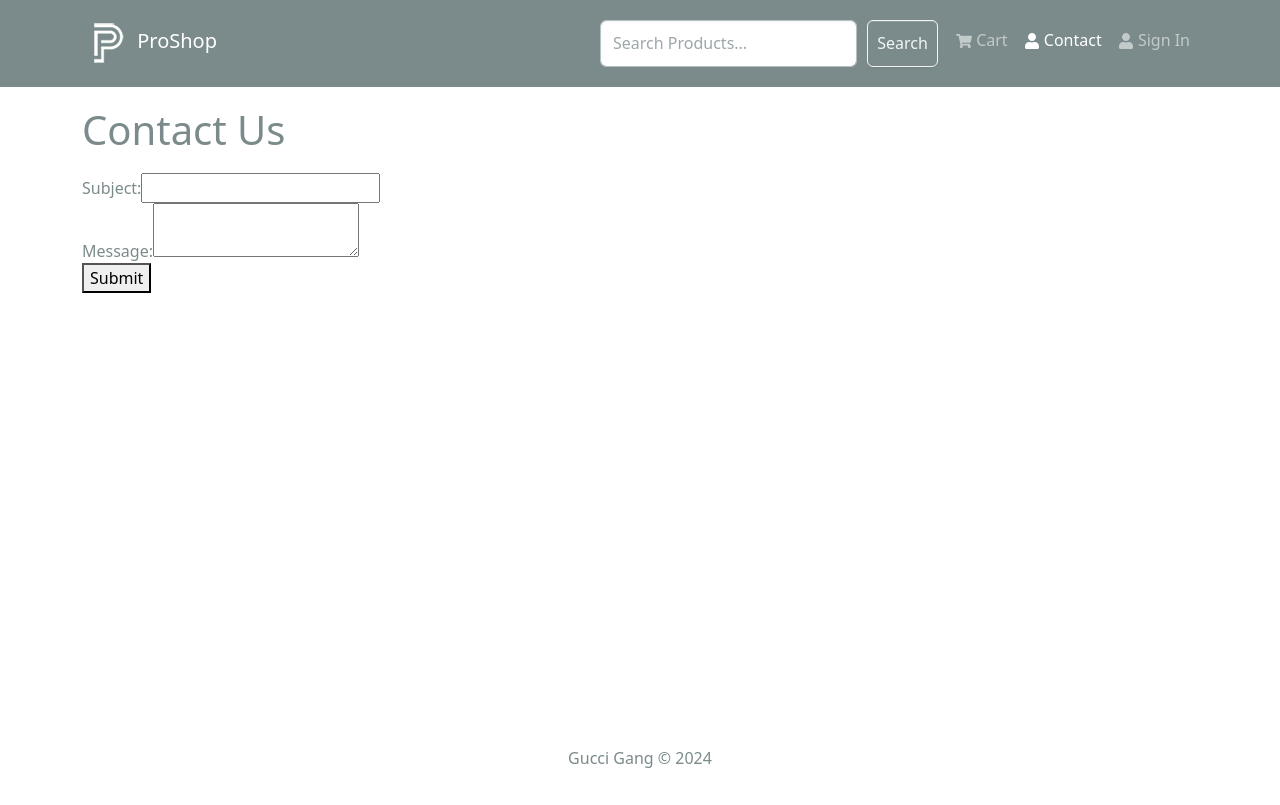
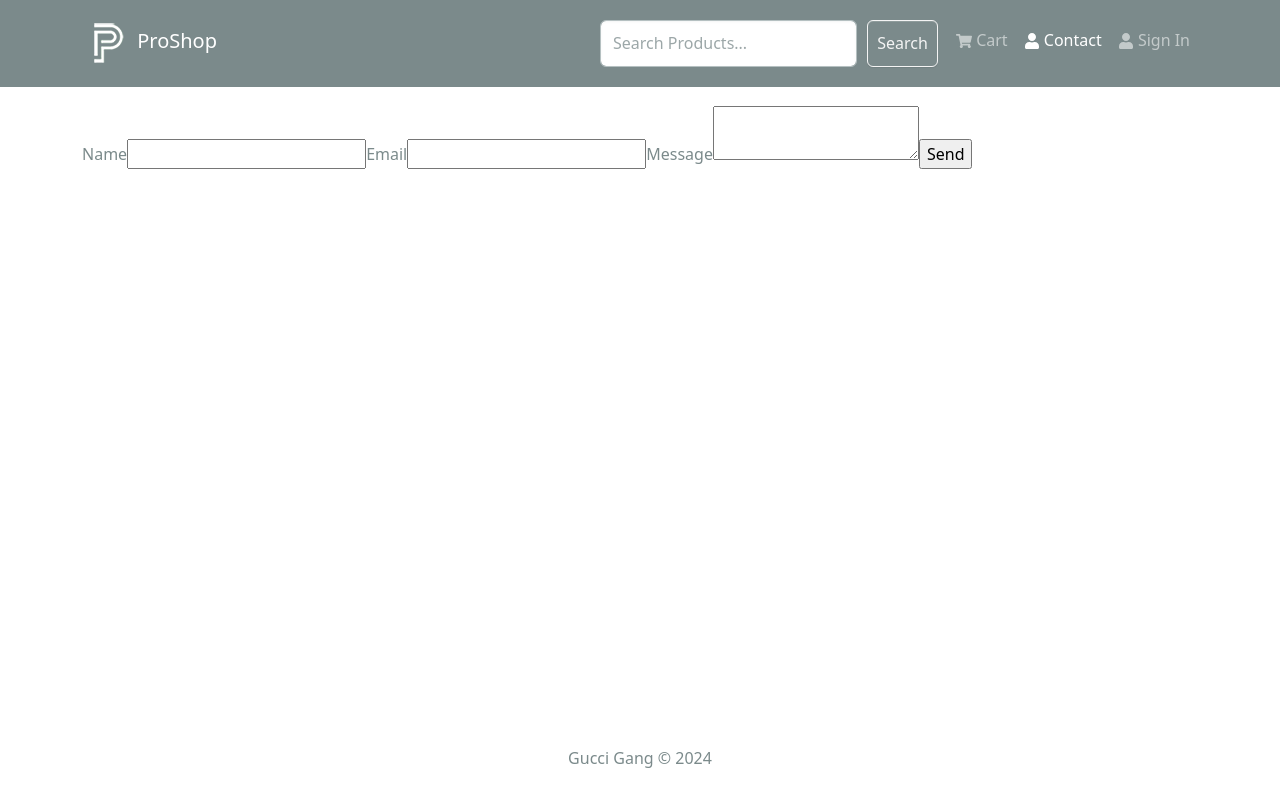
Before and after one commit to JoseBrouwer/MERN-Stack, a React (Create React App) app in the folder frontend/: page /contact in a window 1280 px wide. Built offline with nearby package versions, Linux system fonts and the light colour scheme.

Commit message:
updated ContactUs page to use emailjs for form submission

```diff
--- a/frontend/src/screens/ContactScreen.jsx
+++ b/frontend/src/screens/ContactScreen.jsx
@@ -1,54 +1,55 @@
-import React, { useState } from 'react';
+
+import { useState } from 'react';
+import React, { useRef } from "react";
+import emailjs from '@emailjs/browser';
 
 const ContactScreen = () => {
-  const [subject, setSubject] = useState('');
-  const [message, setMessage] = useState('');
+  const [isSubmitting, setIsSubmitting] = useState(false);
+  const [stateMessage, setStateMessage] = useState(null);
+const form = useRef();
 
-  const handleSubmit = (e) => {
+  const sendEmail = (e) => {
+    e.persist();
     e.preventDefault();
-    if (!subject || !message) {
-      alert('Please fill in all fields');
-      return;
-    }
+    setIsSubmitting(true);
+    emailjs
+      .sendForm(
+        "service_q3pke07",
+        "template_tc8zgzf",
+        form.current,
+        "ivMfhdoFjGt68Sjxw"
+      )
+      .then(
+        (result) => {
+          setStateMessage('Message sent!');
+          setIsSubmitting(false);
+          setTimeout(() => {
+            setStateMessage(null);
+          }, 5000); // hide message after 5 seconds
+        },
+        (error) => {
+          setStateMessage('Something went wrong, please try again later');
+          setIsSubmitting(false);
+          setTimeout(() => {
+            setStateMessage(null);
+          }, 5000); // hide message after 5 seconds
+        }
+      );
 
-    const emailContent = {
-      subject: subject,
-      message: message,
-      email: 'theemernshop@example.com'
-      // password for email: theemernshop1!
-    };
-    console.log(emailContent);
-    alert('Email sent successfully!');
-
-    setSubject('');
-    setMessage('');
+    // Clears the form after sending the email
+    e.target.reset();
   };
-
   return (
-    <div>
-      <h1>Contact Us</h1>
-      <form onSubmit={handleSubmit}>
-        <div>
-          <label htmlFor="subject">Subject:</label>
-          <input
-            type="text"
-            id="subject"
-            value={subject}
-            onChange={(e) => setSubject(e.target.value)}
-          />
-        </div>
-        <div>
-          <label htmlFor="message">Message:</label>
-          <textarea
-            id="message"
-            value={message}
-            onChange={(e) => setMessage(e.target.value)}
-          ></textarea>
-        </div>
-        <button type="submit">Submit</button>
-      </form>
-    </div>
+    <form onSubmit={sendEmail}>
+      <label>Name</label>
+      <input type="text" name="user_name" />
+      <label>Email</label>
+      <input type="email" name="user_email" />
+      <label>Message</label>
+      <textarea name="message" />
+      <input type="submit" value="Send" disabled={isSubmitting} />
+      {stateMessage && <p>{stateMessage}</p>}
+    </form>
   );
 };
-
 export default ContactScreen;
```
Also changed, not shown: package.json (+7 -1 lines), 1 other file (tests, documents, lock files or other folders).
